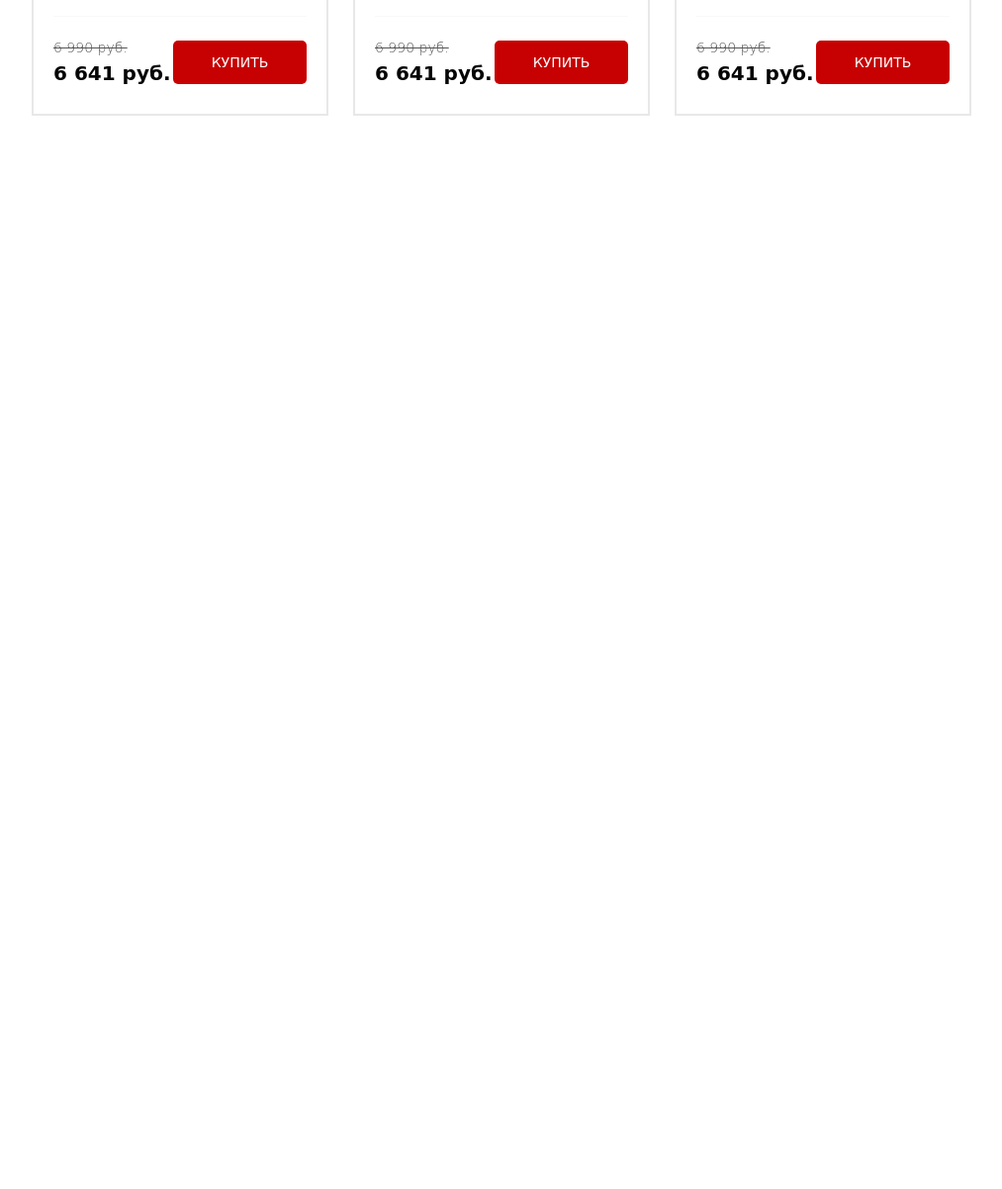
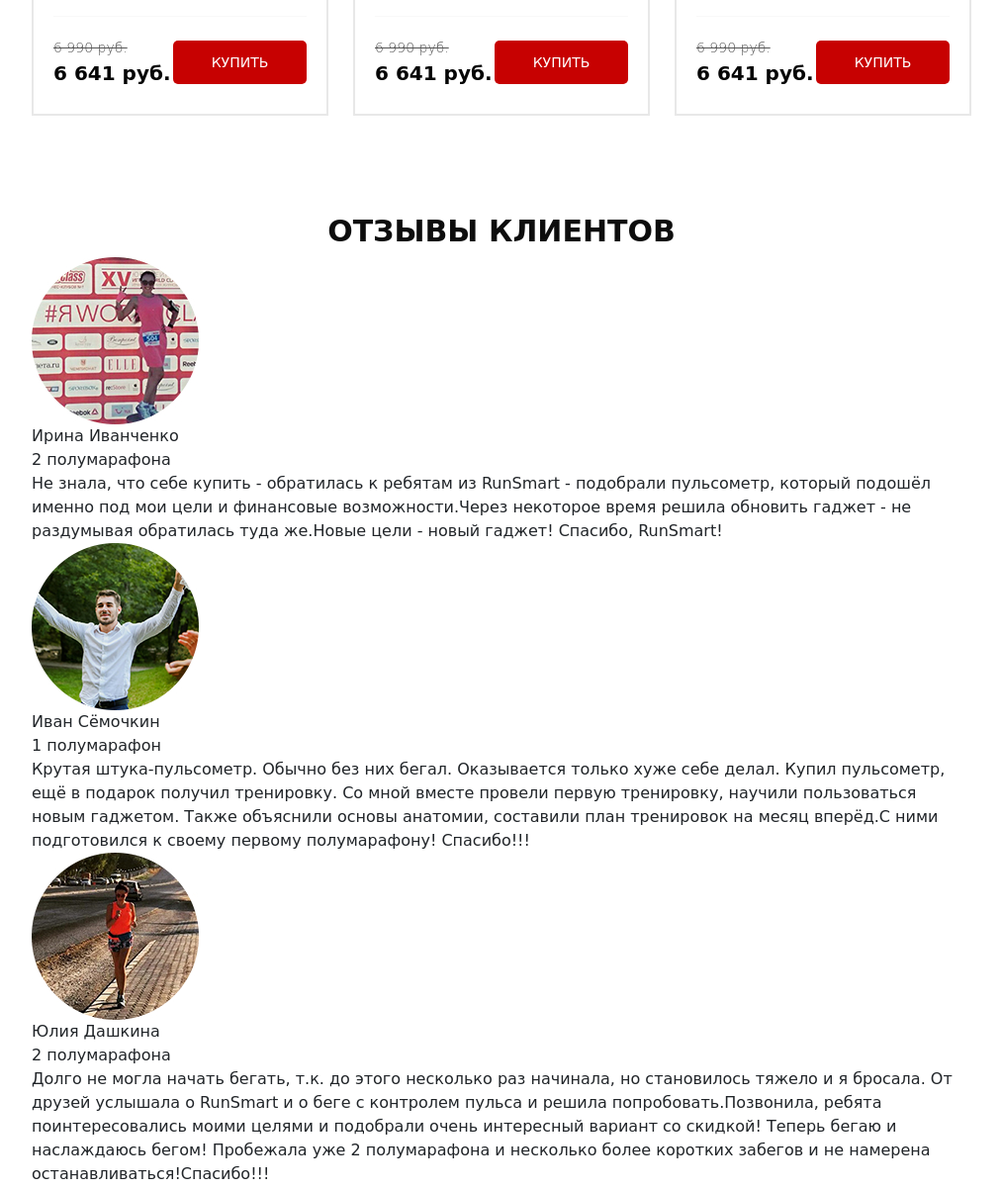
Before and after one commit to BalashovaMa/Pulse, a website: page src/index.html in a window 1280 px wide. Shown: the part 3854-5056 px from the top of the page at 99% size, without its empty margins (133-1146 px from the left). Before the commit the page ends 4091 px from the top, so only its background shows below. Drawn offline with nearby package versions, Linux system fonts and the light colour scheme.

Commit message:
feat: add feed

```diff
--- a/src/index.html
+++ b/src/index.html
@@ -116,9 +116,15 @@
         <div class="container">
             <h2 class="title">Каталог пульсометров</h2>
             <ul class="catalog__tabs">
-                <li class="catalog__tab catalog__tab_active"><div>Для фитнеса</div></li>
-                <li class="catalog__tab"><div>для бега</div></li>
-                <li class="catalog__tab"><div>для триатлона</div></li>
+                <li class="catalog__tab catalog__tab_active">
+                    <div>Для фитнеса</div>
+                </li>
+                <li class="catalog__tab">
+                    <div>для бега</div>
+                </li>
+                <li class="catalog__tab">
+                    <div>для триатлона</div>
+                </li>
             </ul>
 
             <section class="catalog__content catalog__content_active">
@@ -127,7 +133,8 @@
                         <div class="catalog-item__content catalog-item__content_active">
                             <img src="img/pulsometr.jpg" alt="pulsometr" class="catalog-item__img">
                             <div class="catalog-item__subtitle">Пульсометр Polar FT1</div>
-                            <div class="catalog-item__descr">Для первых шагов в тренировках, основанных на сердечном ритме</div>
+                            <div class="catalog-item__descr">Для первых шагов в тренировках, основанных на сердечном
+                                ритме</div>
                             <a href="#" class="catalog-item__link">ПОДРОБНЕЕ</a>
                         </div>
                         <ul class="catalog-item__list ">
@@ -159,7 +166,8 @@
                         <div class="catalog-item__content catalog-item__content_active">
                             <img src="img/pulsometr.jpg" alt="pulsometr" class="catalog-item__img">
                             <div class="catalog-item__subtitle">Пульсометр Polar FT1</div>
-                            <div class="catalog-item__descr">Для первых шагов в тренировках, основанных на сердечном ритме</div>
+                            <div class="catalog-item__descr">Для первых шагов в тренировках, основанных на сердечном
+                                ритме</div>
                             <a href="#" class="catalog-item__link">ПОДРОБНЕЕ</a>
                         </div>
                         <ul class="catalog-item__list ">
@@ -191,7 +199,8 @@
                         <div class="catalog-item__content catalog-item__content_active">
                             <img src="img/pulsometr.jpg" alt="pulsometr" class="catalog-item__img">
                             <div class="catalog-item__subtitle">Пульсометр Polar FT1</div>
-                            <div class="catalog-item__descr">Для первых шагов в тренировках, основанных на сердечном ритме</div>
+                            <div class="catalog-item__descr">Для первых шагов в тренировках, основанных на сердечном
+                                ритме</div>
                             <a href="#" class="catalog-item__link">ПОДРОБНЕЕ</a>
                         </div>
                         <ul class="catalog-item__list ">
@@ -223,7 +232,8 @@
                         <div class="catalog-item__content catalog-item__content_active">
                             <img src="img/pulsometr.jpg" alt="pulsometr" class="catalog-item__img">
                             <div class="catalog-item__subtitle">Пульсометр Polar FT1</div>
-                            <div class="catalog-item__descr">Для первых шагов в тренировках, основанных на сердечном ритме</div>
+                            <div class="catalog-item__descr">Для первых шагов в тренировках, основанных на сердечном
+                                ритме</div>
                             <a href="#" class="catalog-item__link">ПОДРОБНЕЕ</a>
                         </div>
                         <ul class="catalog-item__list ">
@@ -255,7 +265,8 @@
                         <div class="catalog-item__content catalog-item__content_active">
                             <img src="img/pulsometr.jpg" alt="pulsometr" class="catalog-item__img">
                             <div class="catalog-item__subtitle">Пульсометр Polar FT1</div>
-                            <div class="catalog-item__descr">Для первых шагов в тренировках, основанных на сердечном ритме</div>
+                            <div class="catalog-item__descr">Для первых шагов в тренировках, основанных на сердечном
+                                ритме</div>
                             <a href="#" class="catalog-item__link">ПОДРОБНЕЕ</a>
                         </div>
                         <ul class="catalog-item__list ">
@@ -287,7 +298,8 @@
                         <div class="catalog-item__content catalog-item__content_active">
                             <img src="img/pulsometr.jpg" alt="pulsometr" class="catalog-item__img">
                             <div class="catalog-item__subtitle">Пульсометр Polar FT1</div>
-                            <div class="catalog-item__descr">Для первых шагов в тренировках, основанных на сердечном ритме</div>
+                            <div class="catalog-item__descr">Для первых шагов в тренировках, основанных на сердечном
+                                ритме</div>
                             <a href="#" class="catalog-item__link">ПОДРОБНЕЕ</a>
                         </div>
                         <ul class="catalog-item__list ">
@@ -315,6 +327,46 @@
                     </div>
                 </div>
             </section>
+            <section class="feed">
+                <div class="container">
+                    <h2 class="feed__title">отзывы клиентов</h2>
+                    <div class="feed__item">
+                        <img src="./img/photo_1.jpg" alt="feed-img">
+                        <div class="feed__text">
+                            <div class="feed__subtitle">Ирина Иванченко </div>
+                            <div class="feed__count">2 полумарафона</div>
+                            <div class="feed__description">Не знала, что себе купить - обратилась к ребятам из RunSmart
+                                - подобрали пульсометр, который подошёл именно под мои цели и финансовые
+                                возможности.Через некоторое время решила обновить гаджет - не раздумывая обратилась туда
+                                же.Новые цели - новый гаджет!
+                                Спасибо, RunSmart!
+                            </div>
+                        </div>
+                    </div>
+                    <div class="feed__item">
+                        <img src="./img/photo_2.jpg" alt="feed-img">
+                        <div class="feed__text">
+                            <div class="feed__subtitle">Иван Сёмочкин</div>
+                            <div class="feed__count">1 полумарафон</div>
+                            <div class="feed__description">Крутая штука-пульсометр. Обычно без них бегал. Оказывается
+                                только хуже себе делал. Купил пульсометр, ещё в подарок получил тренировку. Со мной
+                                вместе провели первую тренировку, научили пользоваться новым гаджетом. Также объяснили
+                                основы анатомии, составили план тренировок на месяц вперёд.С ними подготовился к своему
+                                первому полумарафону! Спасибо!!!
+                            </div>
+                        </div>
+                    </div>
+                    <div class="feed__item">
+                        <img src="./img/photo_3.jpg" alt="feed-img">
+                        <div class="feed__text">
+                            <div class="feed__subtitle">Юлия Дашкина</div>
+                            <div class="feed__count">2 полумарафона</div>
+                            <div class="feed__description">Долго не могла начать бегать, т.к. до этого несколько раз начинала, но становилось тяжело и я бросала. От друзей услышала о RunSmart и о беге с контролем пульса и решила попробовать.Позвонила, ребята поинтересовались моими целями и подобрали очень интересный вариант со скидкой! Теперь бегаю и наслаждаюсь бегом! Пробежала уже 2 полумарафона и несколько более коротких забегов и не намерена останавливаться!Спасибо!!!
+                            </div>
+                        </div>
+                    </div>
+                </div>
+            </section>
             <script type="text/javascript" src="//code.jquery.com/jquery-1.11.0.min.js"></script>
             <script type="text/javascript" src="//code.jquery.com/jquery-migrate-1.2.1.min.js"></script>
             <script src="js/slick.min.js"></script>
--- /dev/null
+++ b/src/sass/_feed.scss
@@ -0,0 +1,12 @@
+.feed {
+    margin-top: 79px;
+
+    &__title {
+        text-align: center;
+        font-size: 30px;
+        font-weight: 700;
+        text-transform: uppercase;
+        color: #0D0D0D;
+
+    }
+}
--- a/src/sass/style.scss
+++ b/src/sass/style.scss
@@ -40,3 +40,4 @@ body {
 @import 'carousel.scss';
 @import 'catalog.scss';
 @import 'media.scss';
+@import 'feed.scss'
```
Also changed, not shown: src/css/style.min.css. Lines whose indentation alone changed are shown as unchanged.
